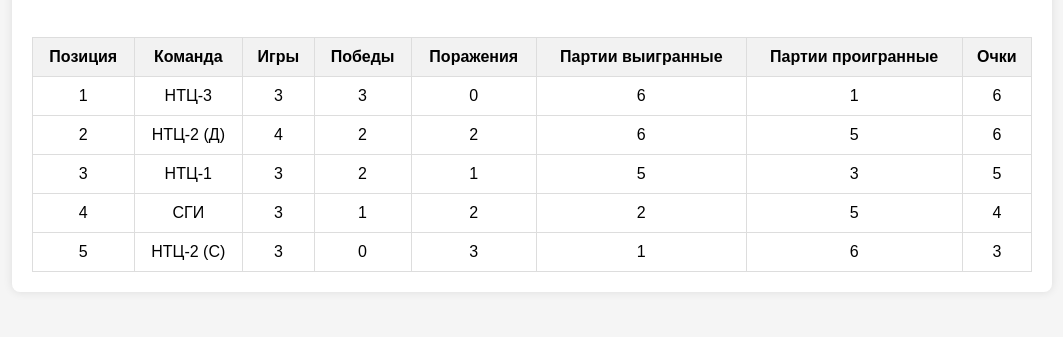
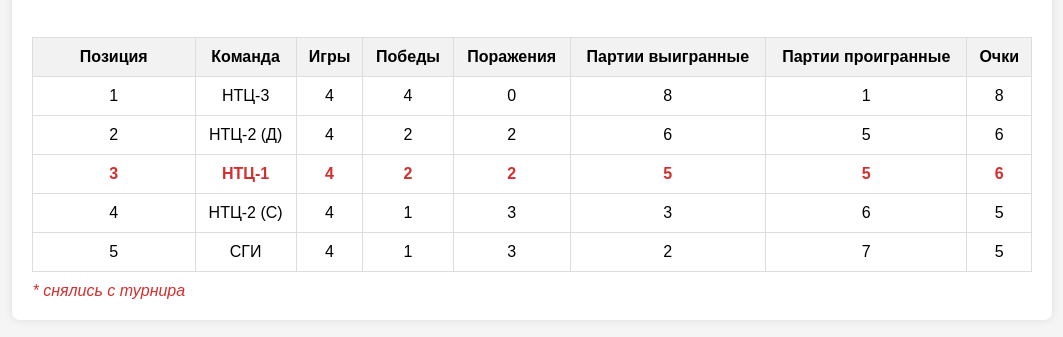
Before and after one commit to OKVwrld/sportikOKV, a plain HTML site: page index.html in a window 1280 px wide. Shown: the part 209-546 px from the top of the page, without its empty margins (108-1171 px from the left). Drawn offline with Linux system fonts and the light colour scheme.

Commit message:
index.html

```diff
--- a/index.html
+++ b/index.html
@@ -154,6 +154,10 @@
                 font-size: 1.3em;
             }
         }
+        .red-team {
+            color: #d32f2f;
+            font-weight: bold;
+        }
     </style>
 </head>
 <body>
@@ -250,7 +254,9 @@
             { team1: "НТЦ-3", team2: "СГИ", team1Score: 2, team2Score: 0 },
             { team1: "НТЦ-1", team2: "НТЦ-2 (Д)", team1Score: 1, team2Score: 2 },
             { team1: "НТЦ-2 (С)", team2: "НТЦ-3", team1Score: 0, team2Score: 2 },
-            { team1: "СГИ", team2: "НТЦ-2 (Д)", team1Score: 2, team2Score: 1 }
+            { team1: "СГИ", team2: "НТЦ-2 (Д)", team1Score: 2, team2Score: 1 },
+            { team1: "НТЦ-1", team2: "НТЦ-3", team1Score: 0, team2Score: 2 },
+            { team1: "НТЦ-2 (С)", team2: "СГИ", team1Score: 2, team2Score: 0 }
         ];
 
         // Массив для хранения результатов финальных матчей
@@ -269,14 +275,14 @@
             { date: "21.05.2025", day: "СР", time: "12:30-12:50", team1: "НТЦ-1", team2: "НТЦ-2 (Д)", result: "1:2" },
             { date: "22.05.2025", day: "ЧТ", time: "12:10-12:30", team1: "НТЦ-2 (С)", team2: "НТЦ-3", result: "0:2" },
             { date: "22.05.2025", day: "ЧТ", time: "12:30-12:50", team1: "СГИ", team2: "НТЦ-2 (Д)", result: "2:1" },
-            { date: "23.05.2025", day: "ПТ", time: "12:10-12:30", team1: "НТЦ-1", team2: "НТЦ-3", result: null },
-            { date: "23.05.2025", day: "ПТ", time: "12:30-12:50", team1: "НТЦ-2 (С)", team2: "СГИ", result: null }
+            { date: "23.05.2025", day: "ПТ", time: "12:10-12:30", team1: "НТЦ-1", team2: "НТЦ-3", result: "0:2" },
+            { date: "23.05.2025", day: "ПТ", time: "12:30-12:50", team1: "НТЦ-2 (С)", team2: "СГИ", result: "2:0" }
         ];
 
         // Расписание финальных матчей
         let finalSchedule = [
-            { date: "26.05.2025", day: "ПН", time: "12:10-12:30", type: "third-place", name: "Матч за 3 место", team1: "", team2: "", result: null },
-            { date: "26.05.2025", day: "ПН", time: "12:30-12:50", type: "final", name: "Финал", team1: "", team2: "", result: null }
+            { date: "26.05.2025", day: "ПН", time: "12:10-12:30", type: "third-place", name: "Матч за 3 место", team1: "НТЦ-2 (С)", team2: "СГИ", result: null },
+            { date: "26.05.2025", day: "ПН", time: "12:30-12:50", type: "final", name: "Финал", team1: "НТЦ-3", team2: "НТЦ-2 (Д)", result: null }
         ];
 
         // Функция для переключения между вкладками
@@ -385,6 +391,10 @@
             sortedTeams.forEach((team, index) => {
                 const row = document.createElement('tr');
                 row.className = 'team-row';
+                // Выделяем команду НТЦ-1 красным
+                if (team.name === 'НТЦ-1') {
+                    row.classList.add('red-team');
+                }
                 row.innerHTML = `
                     <td>${index + 1}</td>
                     <td>${team.name}</td>
@@ -397,6 +407,17 @@
                 `;
                 standingsBody.appendChild(row);
             });
+            // Добавляем примечание под таблицей
+            let note = document.getElementById('withdraw-note');
+            if (!note) {
+                note = document.createElement('div');
+                note.id = 'withdraw-note';
+                note.style.marginTop = '10px';
+                note.style.color = '#d32f2f';
+                note.style.fontStyle = 'italic';
+                standingsBody.parentElement.appendChild(note);
+            }
+            note.textContent = '* снялись с турнира';
         }
 
         // Функция для обновления отображения результатов матчей
```
